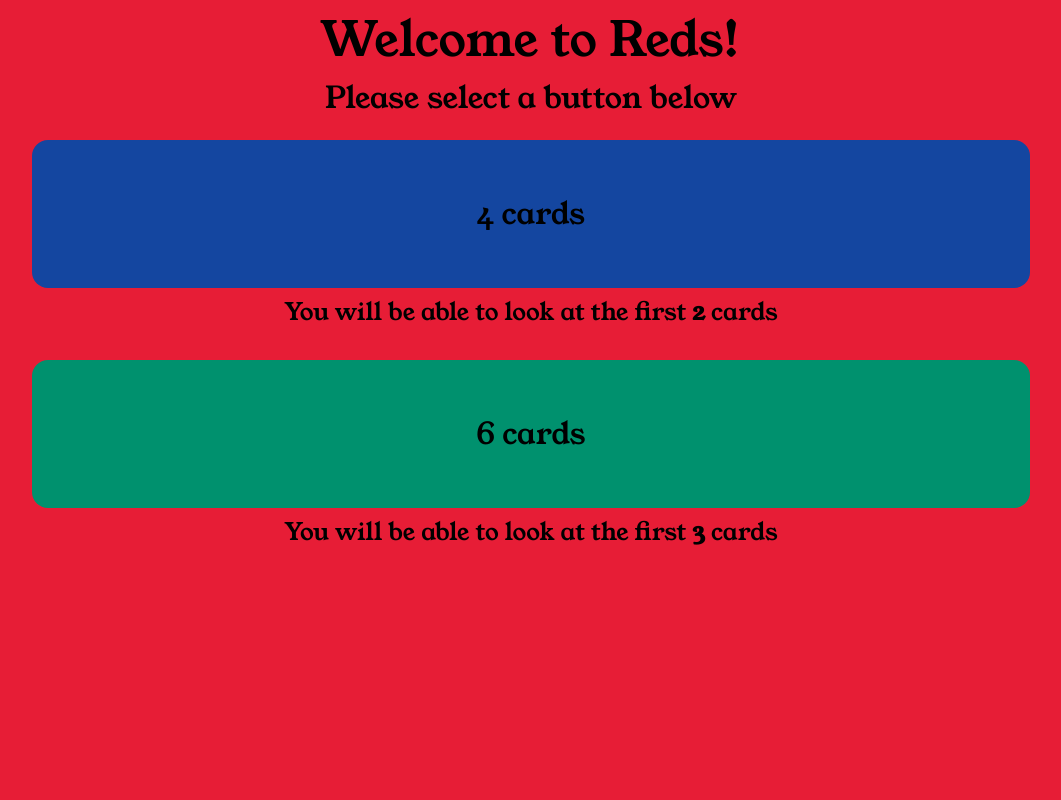
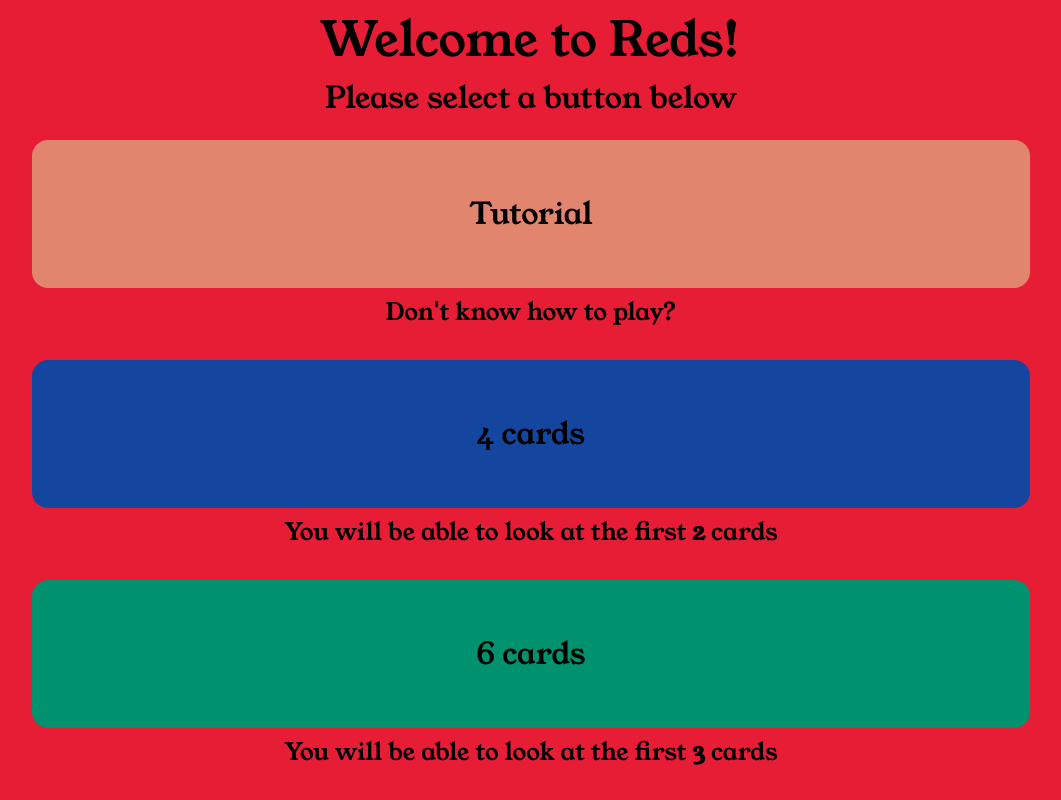
Before and after one commit to Spacexplorer11/Reds, a SvelteKit app: page / in a window 1280 px wide. Shown: the whole page, without its empty margins (109-1170 px from the left). Built offline with nearby package versions, Linux system fonts and the light colour scheme.

Commit message:
Add tutorial button to the home screen - REDS-12

```diff
--- a/src/routes/+page.svelte
+++ b/src/routes/+page.svelte
@@ -5,6 +5,10 @@
 <h1 class="text-4xl md:text-5xl">Welcome to Reds!</h1>
 <h2 class="text-2xl md:text-3xl my-4">Please select a button below</h2>
 	<div class="@container/buttons space-y-6 w-full">
+		<div class="@container/4-cards flex flex-col mx-auto items-center">
+			<button id="tutorial" class="bg-salmon py-14 rounded-2xl text-2xl md:text-3xl my-2 hover:scale-[1.03] hover:-translate-y-2 hover:shadow-2xl min-w-[80%]">Tutorial</button>
+			<p class="text-xl md:text-2xl">Don't know how to play?</p>
+		</div>
 		<div class="@container/4-cards flex flex-col mx-auto items-center">
 		<button id="4-cards" class="bg-blue py-14 rounded-2xl text-2xl md:text-3xl my-2 hover:scale-[1.03] hover:-translate-y-2 hover:shadow-2xl min-w-[80%]">4 cards</button>
 			<p class="text-xl md:text-2xl">You will be able to look at the first <b>2</b> cards</p>
```
